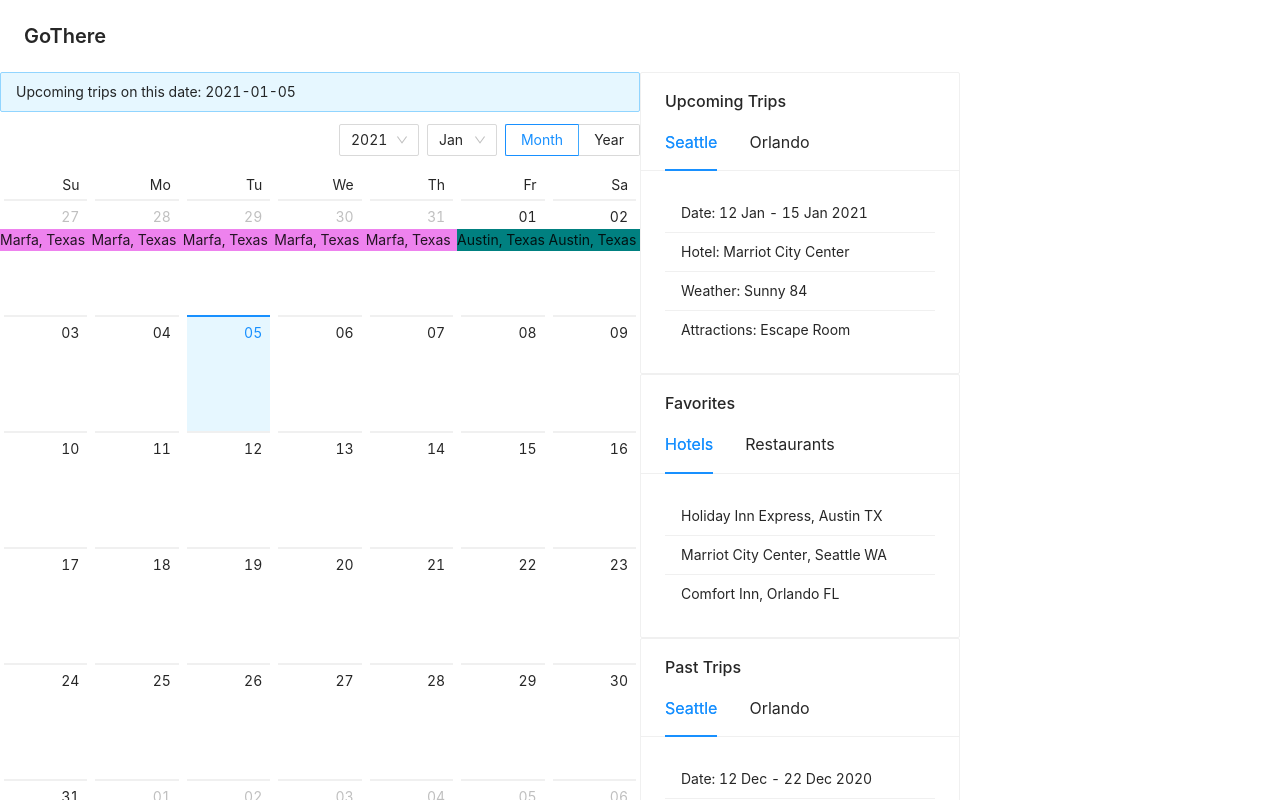
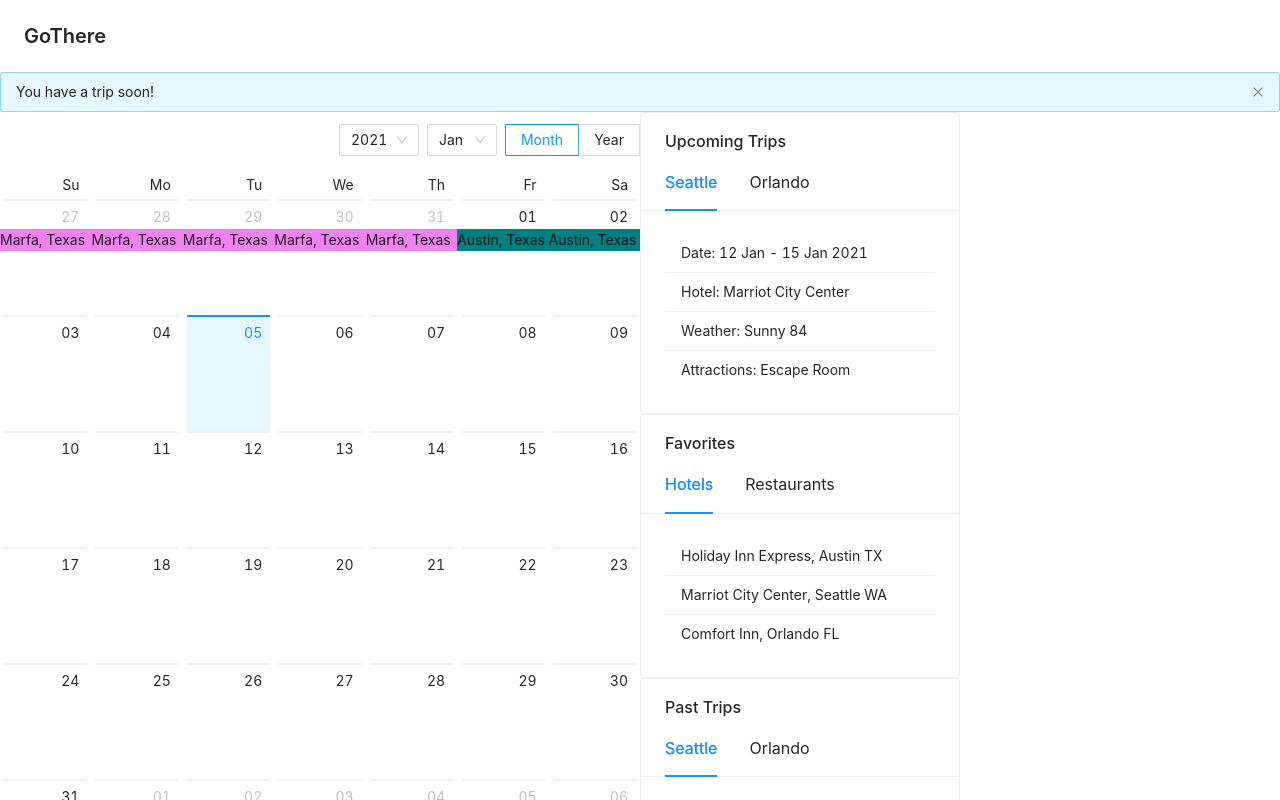
Before and after one commit to hratx-blue-ocean/GoThere, a React (Create React App) app in the folder client/: page /userpage in a window 1280 px wide. Shown: the top 800 px of the page. Built offline with nearby package versions, Linux system fonts and the light colour scheme.

Commit message:
'first pass at alert for eminent trip and weather notification, alert rendering on page'

```diff
--- a/client/src/components/Calendar/calendar.js
+++ b/client/src/components/Calendar/calendar.js
@@ -6,29 +6,29 @@ import './calendar.css'
 
 class UserCalendar extends React.Component {
   // const [state, dispatch] = useContext(Context);
-  constructor (props) {
-    super (props);
-    this.state = {
-      value: moment(),
-      selectedValue: moment(),
-    };
+  // constructor (props) {
+  //   super (props);
+  //   this.state = {
+  //     value: moment(),
+  //     selectedValue: moment(),
+  //   };
     //binding
-    this.onSelect = this.onSelect.bind(this);
-    this.onPanelChange = this.onPanelChange.bind(this);
-    this.dateCellRender = this.dateCellRender.bind(this);
-  }
+    // this.onSelect = this.onSelect.bind(this);
+    // this.onPanelChange = this.onPanelChange.bind(this);
+  //   this.dateCellRender = this.dateCellRender.bind(this);
+  // }
 
-  //selecting a date on calendar
-  onSelect = (value) => {
-    this.setState({
-      value,
-      selectedValue: value,
-    });
-  };
+  // //selecting a date on calendar
+  // onSelect = (value) => {
+  //   this.setState({
+  //     value,
+  //     selectedValue: value,
+  //   });
+  // };
 
-  onPanelChange = (value) => {
-    this.setState({ value });
-  };
+  // onPanelChange = (value) => {
+  //   this.setState({ value });
+  // };
 
   //render into each day on calendar
   dateCellRender = (value) => {
@@ -95,14 +95,14 @@ class UserCalendar extends React.Component {
   }
 
   render() {
-    const { value, selectedValue } = this.state;
+    // const { value, selectedValue } = this.state;
     return (
       <>
-        <Alert
+        {/* <Alert
         // TODO: add trip info or redirect to trip planning?
           message={`Upcoming trips on this date: ${selectedValue && selectedValue.format('YYYY-MM-DD')}`}
-        />
-        <Calendar value={value} onSelect={this.onSelect} onPanelChange={this.onPanelChange} dateCellRender={this.dateCellRender}/>
+        /> */}
+        <Calendar dateCellRender={this.dateCellRender}/>
       </>
     );
   }
--- a/client/src/pages/UserPage/UserPage.js
+++ b/client/src/pages/UserPage/UserPage.js
@@ -1,4 +1,5 @@
-import React from 'react';
+import React, { useState } from 'react';
+import { Alert } from 'antd';
 import './userPage.css';
 import UserCalendar from '../../components/Calendar/calendar.js';
 import TabsCard from '../../components/TabsCard.js';
@@ -6,7 +7,24 @@ import Favorites from '../../components/Favorites.js';
 import PastTrips from '../../components/PastTrips';
 
 export default function UserPage() {
+
+  const [visible, setVisible] = useState(true);
+
+  const handleClose = () => {
+    setVisible(false);
+  };
+
   return (
+    <>
+    <div className='eminent trip'>
+      {visible ? (
+        <Alert
+          message="You have a trip soon!"
+          type="info"
+          closable afterClose={handleClose}
+        />
+      ) : null}
+    </div>
     <div className="userPage">
       <div className="calendar">
         <UserCalendar/>
@@ -17,5 +35,6 @@ export default function UserPage() {
         <PastTrips/>
       </div>
     </div>
+    </>
   );
 }
```
